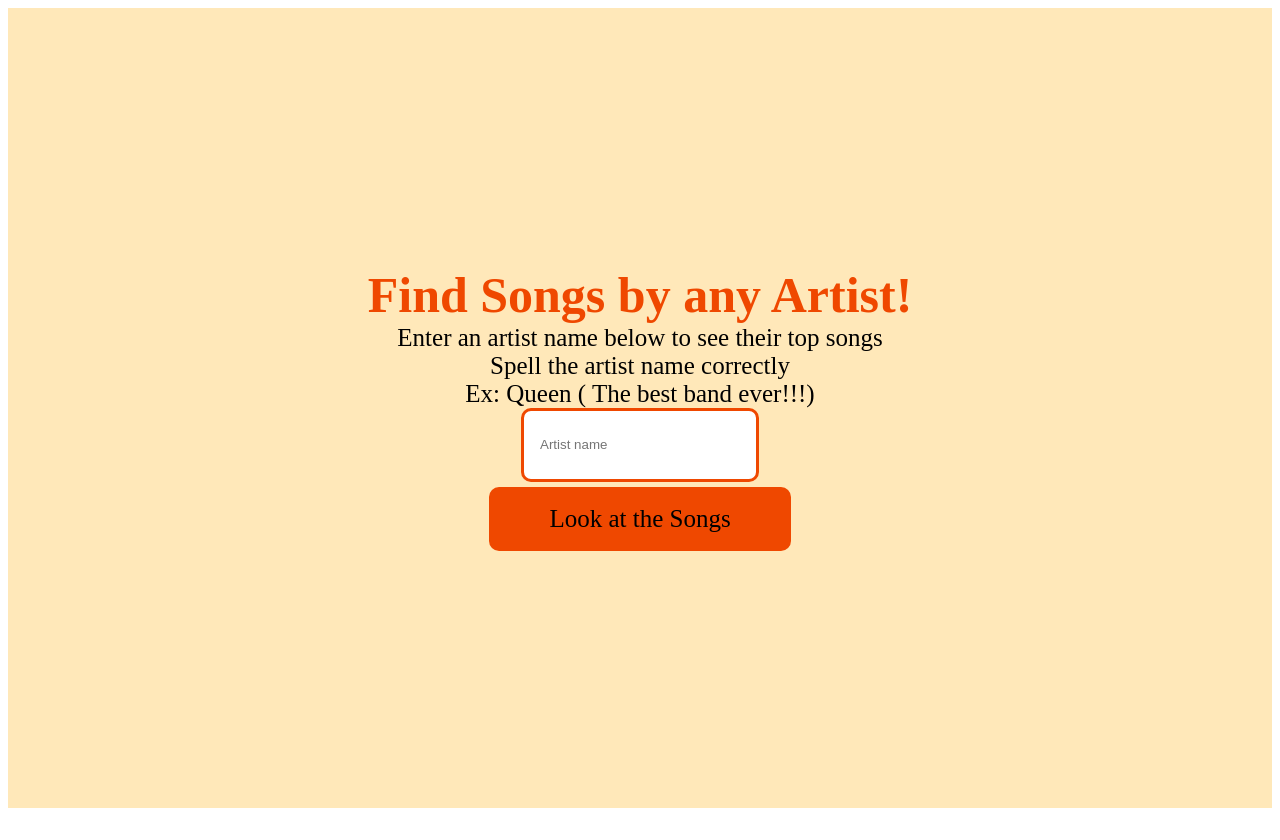
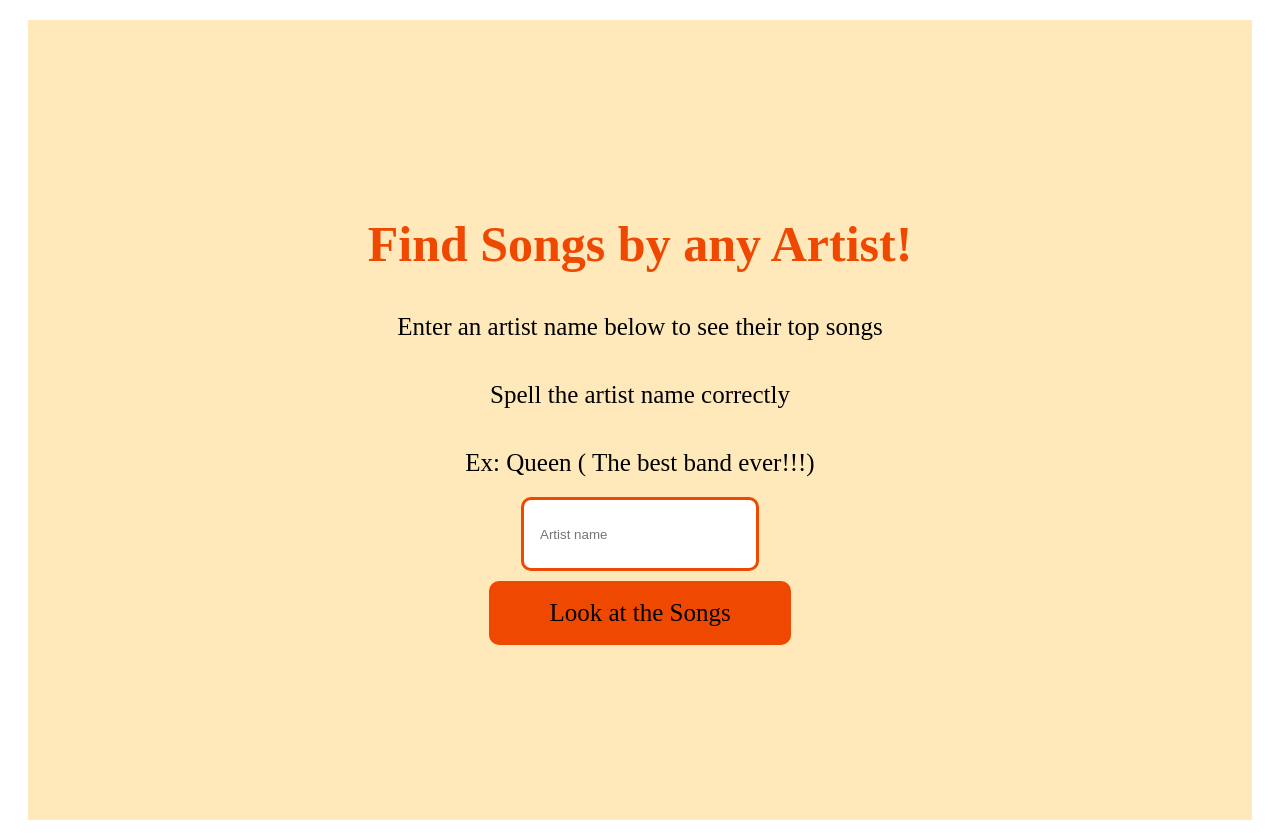
Before and after one commit to RJames34/cs391web2-mp-4, a Next.js app: page / in a window 1280 px wide. Before the commit the page ends 816 px from the top, so only its background shows below. Built offline with nearby package versions, Linux system fonts and the light colour scheme.

Commit message:
Update margins for styled components

```diff
--- a/app/page.tsx
+++ b/app/page.tsx
@@ -6,7 +6,7 @@ import {useState} from "react";
 import Link from "next/link";
 
 const StyledDiv = styled.div`
-    margin: 0;
+    margin: 20px;
     display: flex;
     height: 100vh;
     flex-direction: column;
@@ -18,16 +18,16 @@ const StyledDiv = styled.div`
 
 const StyledH1 = styled.h1`
     color: #ef4800;
-    margin: 0;
+    margin: 20px;
 `;
 
 const StyledP = styled.p`
     color: Black;
-    margin: 0;
+    margin: 20px;
 `;
 
 const StyledInput = styled.input`
-    margin-bottom: 5px;
+    margin-bottom: 10px;
     color: Black;
     padding: 14px 16px;
     width: 200px;
```
